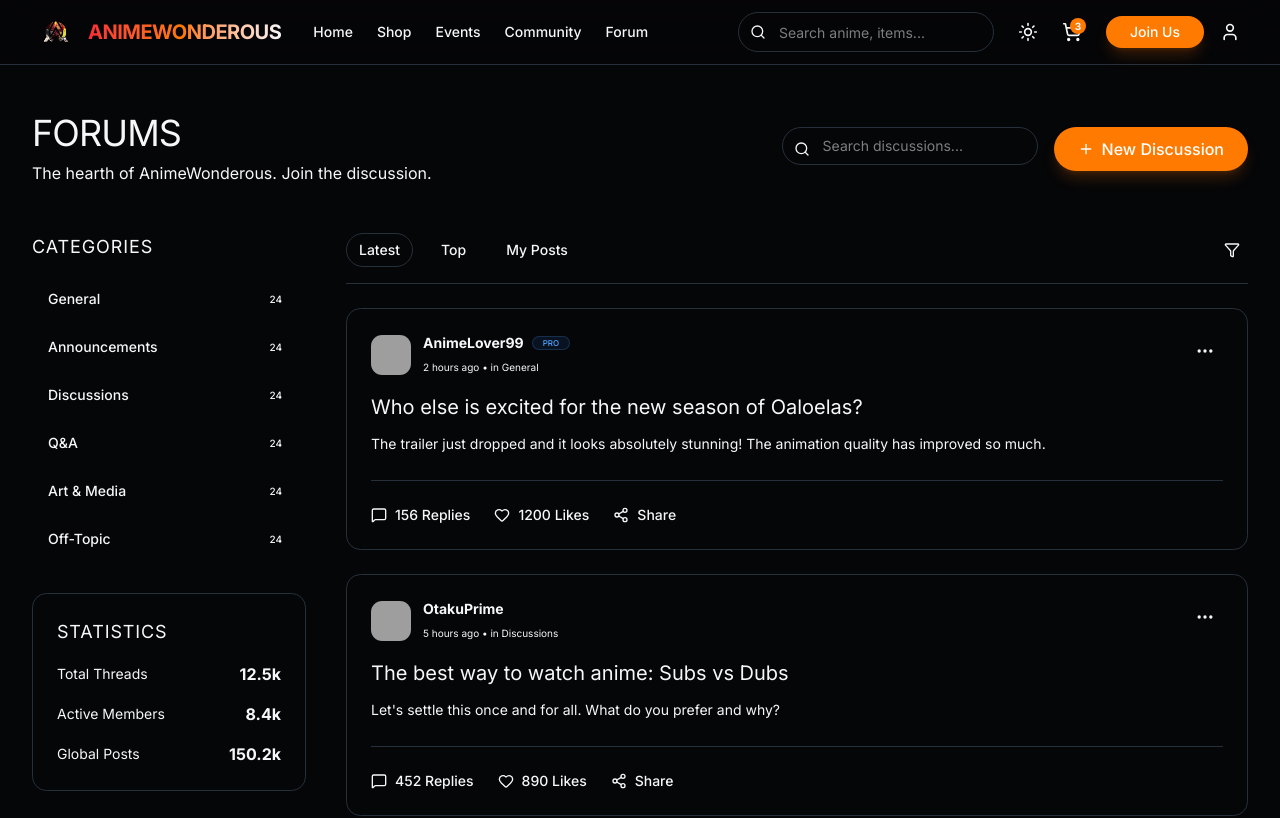
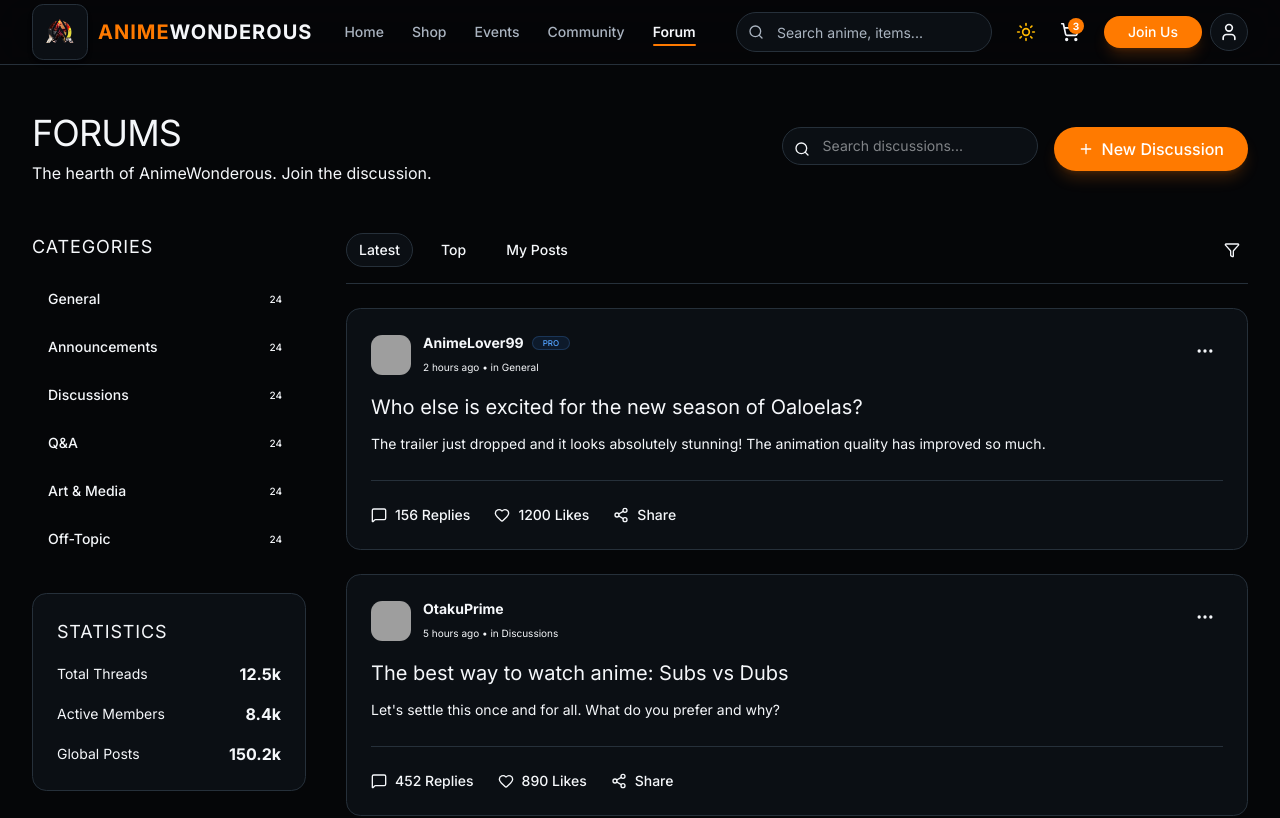
Before and after one commit to PhantomMiles/animewonderous, a Next.js app: page /forum in a window 1280 px wide. Shown: the top 818 px of the page. Built offline with nearby package versions, Linux system fonts and the light colour scheme; grey boxes are pictures that could not be loaded.

Commit message:
fix: resolve theme hydration mismatches, update CSS variables, and refine header navigation

```diff
--- a/src/app/globals.css
+++ b/src/app/globals.css
@@ -1,6 +1,4 @@
 @import "tailwindcss";
-/* @import "tw-animate-css";
-@import "shadcn/tailwind.css"; */
 
 @custom-variant dark (&:is(.dark *));
 
@@ -38,7 +36,10 @@
   --color-card-foreground: var(--card-foreground);
   --color-card: var(--card);
 
-  /* Animewonderous Custom Colors */
+  /* Legacy & Surface aliases */
+  --color-surface: var(--card);
+
+  /* Animewonderous Custom Brand Palette */
   --color-aw-orange: #FF7A00;
   --color-aw-orange-hover: #FF941F;
   --color-aw-orange-deep: #D95F00;
@@ -62,6 +63,7 @@
   --radius-4xl: calc(var(--radius) * 2.6);
 }
 
+/* Dark Theme Variables (Default) */
 :root, .dark {
   --background: #050608; /* Base Black */
   --foreground: #F5F7FA; /* Text Primary */
@@ -89,7 +91,7 @@
 
   --border: #26303A; /* Border */
   --input: #26303A;
-  --ring: #FF7A00; /* Focus ring is primary orange */
+  --ring: #FF7A00;
 
   --radius: 0.5rem;
 
@@ -104,18 +106,60 @@
   --sidebar-ring: #FF7A00;
 }
 
+/* Light Theme Variables Override */
+.light {
+  --background: #FAFAFA;
+  --foreground: #09090B;
+
+  --card: #FFFFFF;
+  --card-foreground: #09090B;
+
+  --popover: #FFFFFF;
+  --popover-foreground: #09090B;
+
+  --primary: #FF7A00;
+  --primary-foreground: #FFFFFF;
+
+  --secondary: #F4F4F5;
+  --secondary-foreground: #18181B;
+
+  --muted: #F4F4F5;
+  --muted-foreground: #71717A;
+
+  --accent: #F4F4F5;
+  --accent-foreground: #FF7A00;
+
+  --destructive: #F12B2B;
+  --destructive-foreground: #FFFFFF;
+
+  --border: #E4E4E7;
+  --input: #E4E4E7;
+  --ring: #FF7A00;
+
+  /* Sidebar */
+  --sidebar: #FFFFFF;
+  --sidebar-foreground: #09090B;
+  --sidebar-primary: #FF7A00;
+  --sidebar-primary-foreground: #FFFFFF;
+  --sidebar-accent: #F4F4F5;
+  --sidebar-accent-foreground: #FF7A00;
+  --sidebar-border: #E4E4E7;
+  --sidebar-ring: #FF7A00;
+}
+
 @layer base {
   * {
     @apply border-border outline-ring/50;
   }
   body {
-    @apply bg-background text-foreground;
+    @apply bg-background text-foreground transition-colors duration-200;
   }
   html {
     @apply font-sans;
   }
 }
-/* Add to global.css / index.css */
+
+/* Custom Animation Keyframes */
 @keyframes shimmer {
   100% {
     transform: translateX(100%);
--- a/src/app/layout.tsx
+++ b/src/app/layout.tsx
@@ -1,6 +1,7 @@
 import type { Metadata } from "next";
 import { Inter } from "next/font/google";
 import "./globals.css";
+import { ThemeProvider } from "../components/ThemeProvider"; // adjust import path if needed
 
 const inter = Inter({
   subsets: ["latin"],
@@ -23,9 +24,11 @@ export default function RootLayout({
   children: React.ReactNode;
 }>) {
   return (
-    <html lang="en" className={`${inter.variable} dark antialiased`}>
+    <html lang="en" className={`${inter.variable} dark antialiased`} >
       <body className="min-h-full bg-background text-foreground flex flex-col font-sans" suppressHydrationWarning>
-        <main className="flex-1">{children}</main>
+        <ThemeProvider>
+          {children}
+        </ThemeProvider>
       </body>
     </html>
   );
--- a/src/components/Header.tsx
+++ b/src/components/Header.tsx
@@ -1,10 +1,11 @@
 'use client';
+
 import Link from 'next/link';
 import Image from 'next/image';
 import { usePathname } from 'next/navigation';
 import { Search, User, ShoppingCart, Menu, X, Sun, Moon } from 'lucide-react';
 import { Button } from './ui/Button';
-import { useState } from 'react';
+import { useState, useEffect } from 'react';
 import { cn } from '../lib/utils';
 import { useTheme } from './ThemeProvider';
 import { AuthModal } from './AuthModal';
@@ -13,8 +14,13 @@ export function Header() {
   const [isMobileMenuOpen, setIsMobileMenuOpen] = useState(false);
   const [isAuthModalOpen, setIsAuthModalOpen] = useState(false);
   const [authMode, setAuthMode] = useState<'signin' | 'signup'>('signin');
+  const [mounted, setMounted] = useState(false);
   const { theme, toggleTheme } = useTheme();
   const pathname = usePathname();
+
+  useEffect(() => {
+    setMounted(true);
+  }, []);
 
   const navItems = [
     { name: 'Home', href: '/' },
@@ -33,61 +39,99 @@ export function Header() {
     <header className="sticky top-0 z-50 w-full border-b border-border bg-background/80 backdrop-blur-xl">
       <div className="container mx-auto flex h-16 items-center justify-between px-4 lg:px-8">
         <div className="flex items-center gap-8">
-          <Link href="/" className="flex items-center gap-2">
-            <Image src="/aa.png" alt="Logo" width={100} height={100} className='h-12 w-auto' />
-            <span className="font-display text-xl font-bold tracking-tight bg-gradient-to-r from-red-500 via-primary to-foreground bg-clip-text text-transparent">
-              ANIMEWONDEROUS
-            </span>
+          <Link href="/" className="group flex items-center gap-2.5">
+            <div className="relative flex h-14 w-14 items-center justify-center overflow-hidden rounded-xl border border-border bg-card shadow-md transition-all duration-300 group-hover:scale-105 group-hover:border-primary/50">
+              <Image
+                src="/aa.png"
+                alt="Animewonderous Emblem"
+                width={64}
+                height={64}
+                className="object-cover"
+                priority
+              />
+            </div>
+            <div className="font-display text-xl font-bold tracking-wider">
+              <span className="text-primary">ANIME</span>
+              <span className="text-foreground">WONDEROUS</span>
+            </div>
           </Link>
-          <nav className="hidden md:flex items-center gap-6">
-            {navItems.map((item) => (
+
+          {/* Nav Links with Animated Underline */}
+          <nav className="hidden md:flex items-center gap-7">
+            {navItems.map((item) => {
+              const isActive = pathname === item.href;
+              return (
                 <Link
                   key={item.name}
                   href={item.href}
                   className={cn(
-                  "text-sm font-medium transition-colors hover:text-foreground",
-                  pathname === item.href ? "text-foreground" : "text-text-secondary"
+                    "group relative py-1 text-sm font-medium transition-colors hover:text-foreground",
+                    isActive ? "text-foreground font-semibold" : "text-muted-foreground"
                   )}
                 >
                   {item.name}
+
+                  {/* Underline Highlight */}
+                  <span
+                    aria-hidden="true"
+                    className={cn(
+                      "absolute bottom-0 left-0 h-[2px] w-full rounded-full bg-primary transition-all duration-300 ease-out origin-left",
+                      isActive
+                        ? "scale-x-100 opacity-100"
+                        : "scale-x-0 opacity-0 group-hover:scale-x-100 group-hover:opacity-100"
+                    )}
+                  />
                 </Link>
-            ))}
+              );
+            })}
           </nav>
         </div>
 
         <div className="flex items-center gap-2 md:gap-4">
           <div className="relative hidden lg:block">
-            <Search className="absolute left-3 top-1/2 h-4 w-4 -translate-y-1/2 text-text-muted" />
+            <Search className="absolute left-3 top-1/2 h-4 w-4 -translate-y-1/2 text-muted-foreground" />
             <input
               type="text"
               placeholder="Search anime, items..."
-              className="h-10 w-64 rounded-full border border-border bg-surface pl-10 pr-4 text-sm outline-none transition-all focus:border-primary/50 focus:ring-1 focus:ring-primary/50"
+              className="h-10 w-64 rounded-full border border-border bg-card pl-10 pr-4 text-sm text-foreground placeholder:text-muted-foreground outline-none transition-all focus:border-primary/50 focus:ring-1 focus:ring-primary/50"
             />
           </div>
 
           <div className="flex items-center gap-1 md:gap-2">
-            <Button variant="ghost" size="icon" onClick={toggleTheme} className="hidden sm:flex">
-              {theme === 'dark' ? <Sun className="h-5 w-5" /> : <Moon className="h-5 w-5" />}
+            <Button
+              variant="ghost"
+              size="icon"
+              onClick={toggleTheme}
+              aria-label="Toggle theme"
+              className="hidden sm:flex"
+            >
+              {mounted && theme === 'dark' ? (
+                <Sun className="h-5 w-5 text-amber-400 transition-transform duration-300 hover:rotate-45" />
+              ) : (
+                <Moon className="h-5 w-5 text-primary transition-transform duration-300 -rotate-12" />
+              )}
             </Button>
 
             <Link href="/cart">
-              <Button variant="ghost" size="icon" className="relative">
-                <ShoppingCart className="h-5 w-5" />
-                <span className="absolute right-1 top-1 flex h-4 w-4 items-center justify-center rounded-full bg-primary text-[10px] font-bold text-foreground">
+              <Button variant="ghost" size="icon" aria-label="Shopping Cart" className="relative">
+                <ShoppingCart className="h-5 w-5 text-foreground" />
+                <span className="absolute right-1 top-1 flex h-4 w-4 items-center justify-center rounded-full bg-primary text-[10px] font-bold text-primary-foreground">
                   3
                 </span>
               </Button>
             </Link>
 
             <div className="hidden md:flex items-center gap-2 ml-2">
-              <Button size="sm" onClick={() => openAuth('signup')} className="px-6">Join Us</Button>
+              <Button size="sm" onClick={() => openAuth('signup')} className="px-6">
+                Join Us
+              </Button>
             </div>
 
-            <div className="h-8 w-px bg-border mx-1 hidden sm:block md:hidden"></div>
+            <div className="h-8 w-px bg-border mx-1 hidden sm:block md:hidden" />
 
             <Link href="/account" className="hidden sm:block">
-              <Button variant="ghost" size="icon" className="rounded-full bg-surface">
-                <User className="h-5 w-5" />
+              <Button variant="ghost" size="icon" aria-label="User Account" className="rounded-full bg-card border border-border">
+                <User className="h-5 w-5 text-foreground" />
               </Button>
             </Link>
 
@@ -95,6 +139,7 @@ export function Header() {
               variant="ghost"
               size="icon"
               className="md:hidden"
+              aria-label="Toggle navigation menu"
               onClick={() => setIsMobileMenuOpen(!isMobileMenuOpen)}
             >
               {isMobileMenuOpen ? <X className="h-6 w-6" /> : <Menu className="h-6 w-6" />}
@@ -109,32 +154,47 @@ export function Header() {
         initialMode={authMode}
       />
 
-      {/* Mobile Menu */}
+      {/* Mobile Menu Dropdown */}
       {isMobileMenuOpen && (
-        <div className="absolute left-0 right-0 top-16 border-b border-border bg-background p-4 md:hidden animate-in slide-in-from-top duration-200">
+        <div className="absolute left-0 right-0 top-16 border-b border-border bg-background p-4 md:hidden animate-in slide-in-from-top duration-200 shadow-2xl">
           <nav className="flex flex-col gap-4">
             {navItems.map((item) => (
               <Link
                 key={item.name}
                 href={item.href}
                 className={cn(
-                  "text-lg font-medium",
-                  pathname === item.href ? "text-primary" : "text-text-secondary"
+                  "text-base font-medium transition-colors",
+                  pathname === item.href ? "text-primary font-semibold" : "text-muted-foreground"
                 )}
                 onClick={() => setIsMobileMenuOpen(false)}
               >
                 {item.name}
               </Link>
             ))}
-            <div className="grid grid-cols-2 gap-4 mt-4">
-              <Button variant="outline" onClick={() => { setIsMobileMenuOpen(false); openAuth('signin'); }}>Sign In</Button>
-              <Button onClick={() => { setIsMobileMenuOpen(false); openAuth('signup'); }}>Sign Up</Button>
+
+            <div className="grid grid-cols-2 gap-3 mt-2">
+              <Button variant="outline" onClick={() => { setIsMobileMenuOpen(false); openAuth('signin'); }}>
+                Sign In
+              </Button>
+              <Button onClick={() => { setIsMobileMenuOpen(false); openAuth('signup'); }}>
+                Sign Up
+              </Button>
             </div>
-            <div className="flex items-center justify-between mt-4 p-4 bg-surface rounded-xl">
-               <span className="text-sm font-bold uppercase tracking-wider text-text-secondary">Toggle Theme</span>
+
+            <div className="flex items-center justify-between mt-2 p-3 bg-card rounded-xl border border-border">
+              <span className="text-xs font-semibold uppercase tracking-wider text-muted-foreground">
+                Appearance
+              </span>
               <Button variant="secondary" size="sm" onClick={toggleTheme}>
-                  {theme === 'dark' ? <Sun className="h-4 w-4 mr-2" /> : <Moon className="h-4 w-4 mr-2" />}
-                  {theme === 'dark' ? 'Light' : 'Dark'} Mode
+                {mounted && theme === 'dark' ? (
+                  <>
+                    <Sun className="h-4 w-4 mr-2 text-amber-400" /> Light Mode
+                  </>
+                ) : (
+                  <>
+                    <Moon className="h-4 w-4 mr-2 text-primary" /> Dark Mode
+                  </>
+                )}
               </Button>
             </div>
           </nav>
--- a/src/components/ThemeProvider.tsx
+++ b/src/components/ThemeProvider.tsx
@@ -1,3 +1,5 @@
+'use client';
+
 import React, { createContext, useContext, useEffect, useState } from 'react';
 
 type Theme = 'dark' | 'light';
```
Lines whose indentation alone changed are shown as unchanged.
